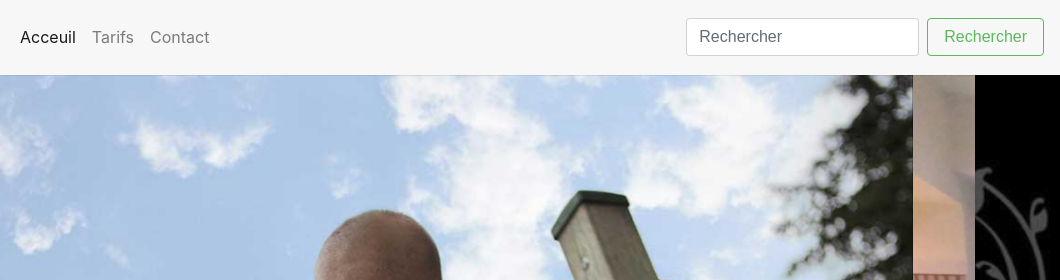
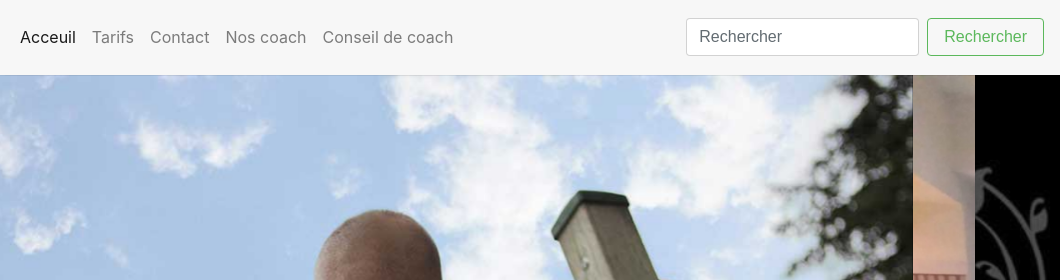
Before and after one commit to gustavofringe/projectSportsCoach, a plain HTML site: page index.html in a window 1280 px wide. Shown: the top 280 px of the page, 220-1280 px from the left. Drawn offline with nearby package versions, Linux system fonts and the light colour scheme.

Commit message:
create pages advice & coach

```diff
--- a/index.html
+++ b/index.html
@@ -31,6 +31,12 @@
                     </li>
                     <li class="nav-item">
                         <a class="nav-link" href="pages/contact.html">Contact</a>
+                    </li>
+                    <li class="nav-item">
+                        <a class="nav-link" href="pages/coach.html">Nos coach</a>
+                    </li>
+                    <li class="nav-item">
+                        <a class="nav-link" href="pages/advice.html">Conseil de coach</a>
                     </li>
                 </ul>
                 <form class="form-inline my-2 my-lg-0">
```
Also changed, not shown: pages/advice.html (added), pages/coach.html (added).
